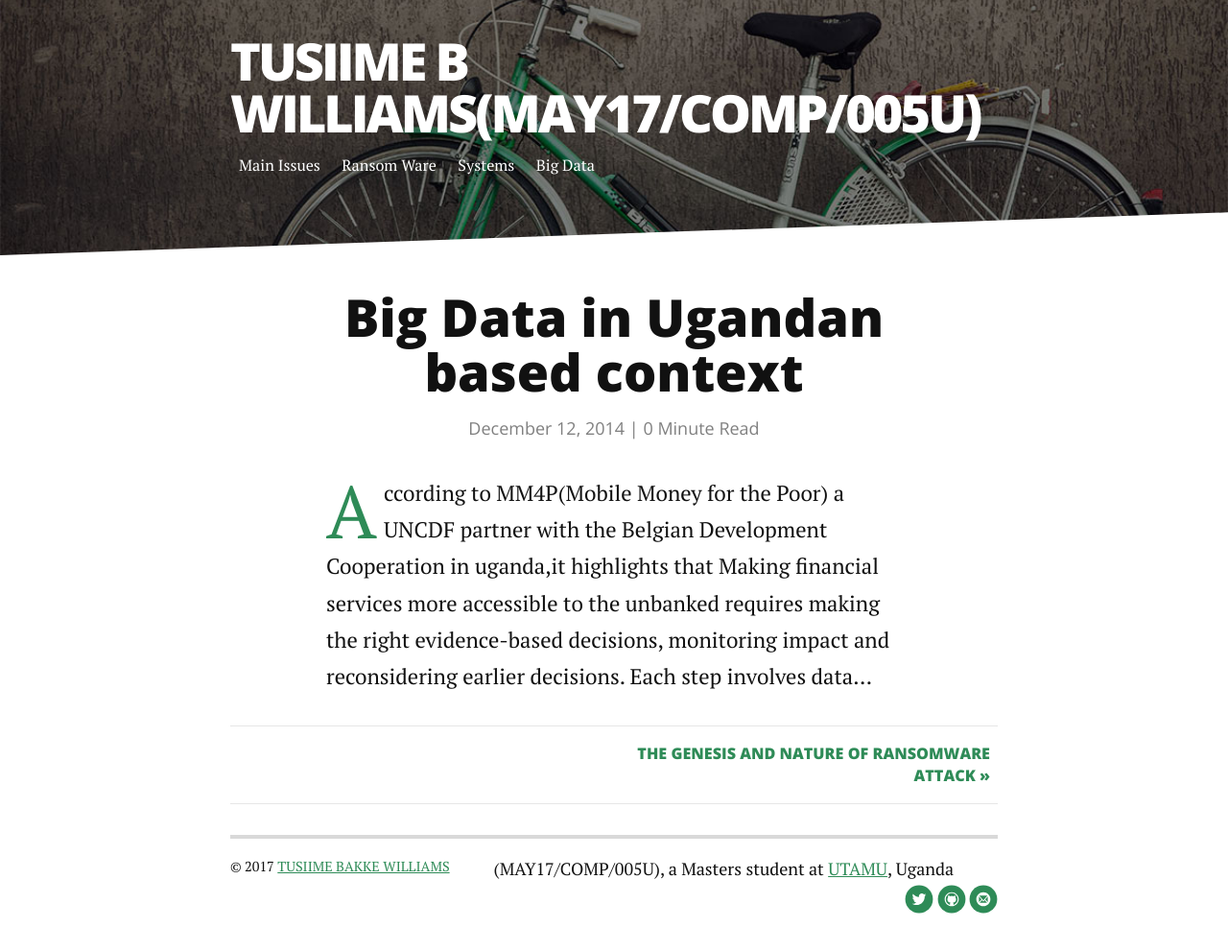
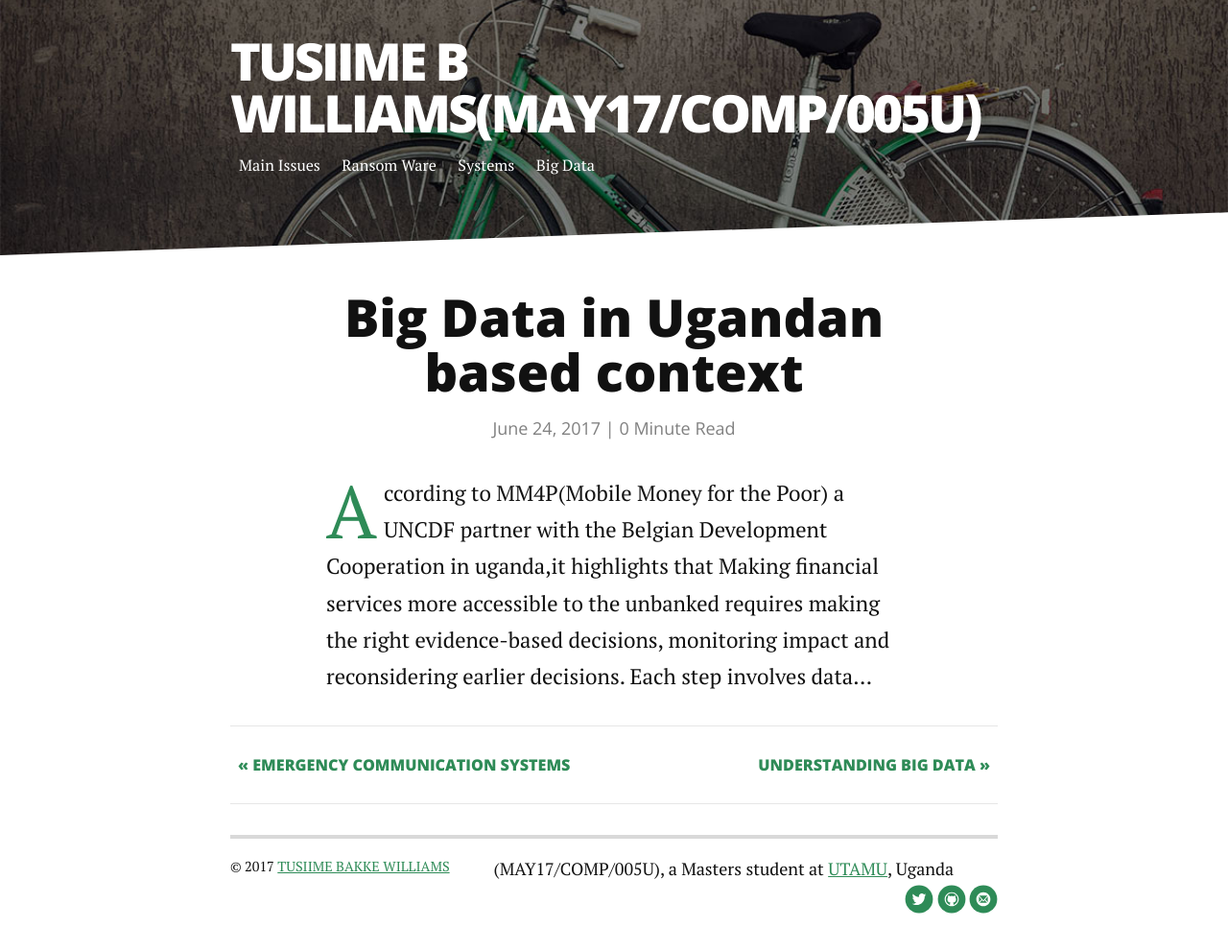
Before and after one commit to tuba-willis/tuba-willis.github.io, a Jekyll site: the page built from _posts/2014-12-12-figure-with-caption.markdown, in a window 1280 px wide. Shown: the whole page at 96% size. Built offline with Jekyll 4.4.1, drawn with Linux system fonts in a browser that asks for light colours; nearby versions of some CDN libraries.

Commit message:
Update 2014-12-12-figure-with-caption.markdown

```diff
--- a/_posts/2014-12-12-figure-with-caption.markdown
+++ b/_posts/2014-12-12-figure-with-caption.markdown
@@ -1,7 +1,7 @@
 ---
 layout: post
 title:  "Big Data in Ugandan based context"
-date:   2014-12-12
+date:   2017-06-24
 ---
 
 
```
